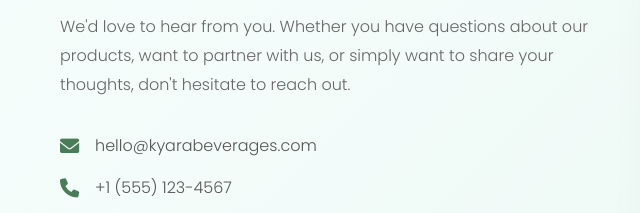
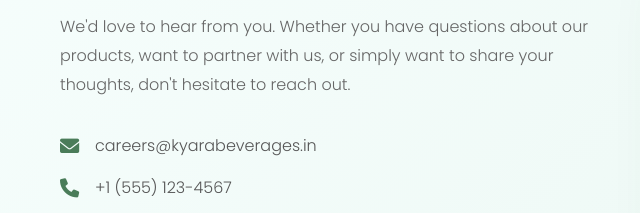
Before and after one commit to ArunSadalgekar07/KyaraBeverages, a plain HTML site: page index.html in a window 1280 px wide. Shown: the part 3523-3736 px from the top of the page, 0-640 px from the left. Drawn offline with Linux system fonts and the light colour scheme.

Commit message:
chamged the email

```diff
--- a/index.html
+++ b/index.html
@@ -185,7 +185,7 @@
                     <div class="contact-details">
                         <div class="contact-item">
                             <i class="fas fa-envelope"></i>
-                            <span>hello@kyarabeverages.com</span>
+                            <span>careers@kyarabeverages.in</span>
                         </div>
                         <div class="contact-item">
                             <i class="fas fa-phone"></i>
```
